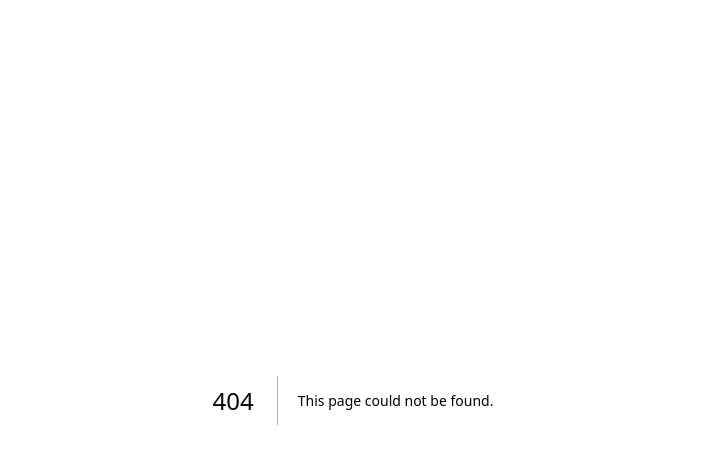
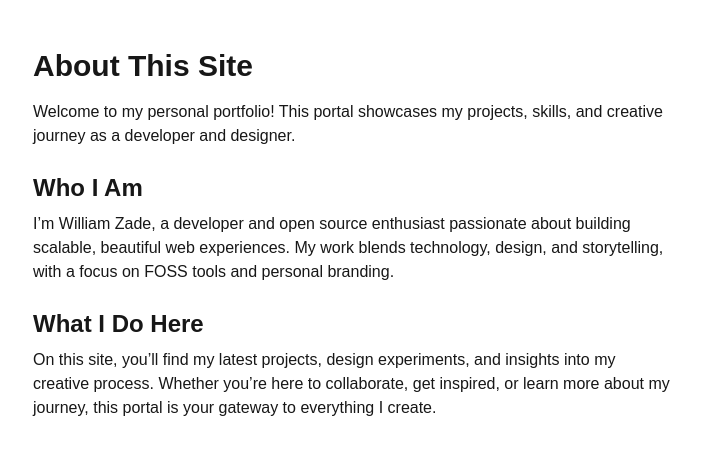
Before and after one commit to william-zade/williamzade.dev, a Next.js app: page /about in a window 1280 px wide. Before the commit this address had no page. Shown: the top 464 px of the page, without its empty margins (287-988 px from the left). Built offline with nearby package versions, Linux system fonts and the light colour scheme.

Commit message:
Added an about/page.tsx and updated NavBar.jsx

```diff
--- /dev/null
+++ b/app/about/page.tsx
@@ -0,0 +1,18 @@
+export default function About() {
+  return (
+    <main className="max-w-2xl mx-auto py-12 px-4">
+      <h1 className="text-3xl font-bold mb-4">About This Site</h1>
+      <p className="mb-6">
+        Welcome to my personal portfolio! This portal showcases my projects, skills, and creative journey as a developer and designer.
+      </p>
+      <h2 className="text-2xl font-semibold mb-2">Who I Am</h2>
+      <p className="mb-6">
+        I’m William Zade, a developer and open source enthusiast passionate about building scalable, beautiful web experiences. My work blends technology, design, and storytelling, with a focus on FOSS tools and personal branding.
+      </p>
+      <h2 className="text-2xl font-semibold mb-2">What I Do Here</h2>
+      <p>
+        On this site, you’ll find my latest projects, design experiments, and insights into my creative process. Whether you’re here to collaborate, get inspired, or learn more about my journey, this portal is your gateway to everything I create.
+      </p>
+    </main>
+  );
+}
--- a/package.json
+++ b/package.json
@@ -9,9 +9,9 @@
     "lint": "next lint"
   },
   "dependencies": {
-    "next": "^15.3.2",
-    "react": "^19.0.0",
-    "react-dom": "^19.0.0"
+    "next": "^15.1.8",
+    "react": "^19.1.0",
+    "react-dom": "^19.1.0"
   },
   "devDependencies": {
     "@eslint/eslintrc": "^3",
```
Also changed, not shown: 1 other file (tests, documents, lock files or other folders).
